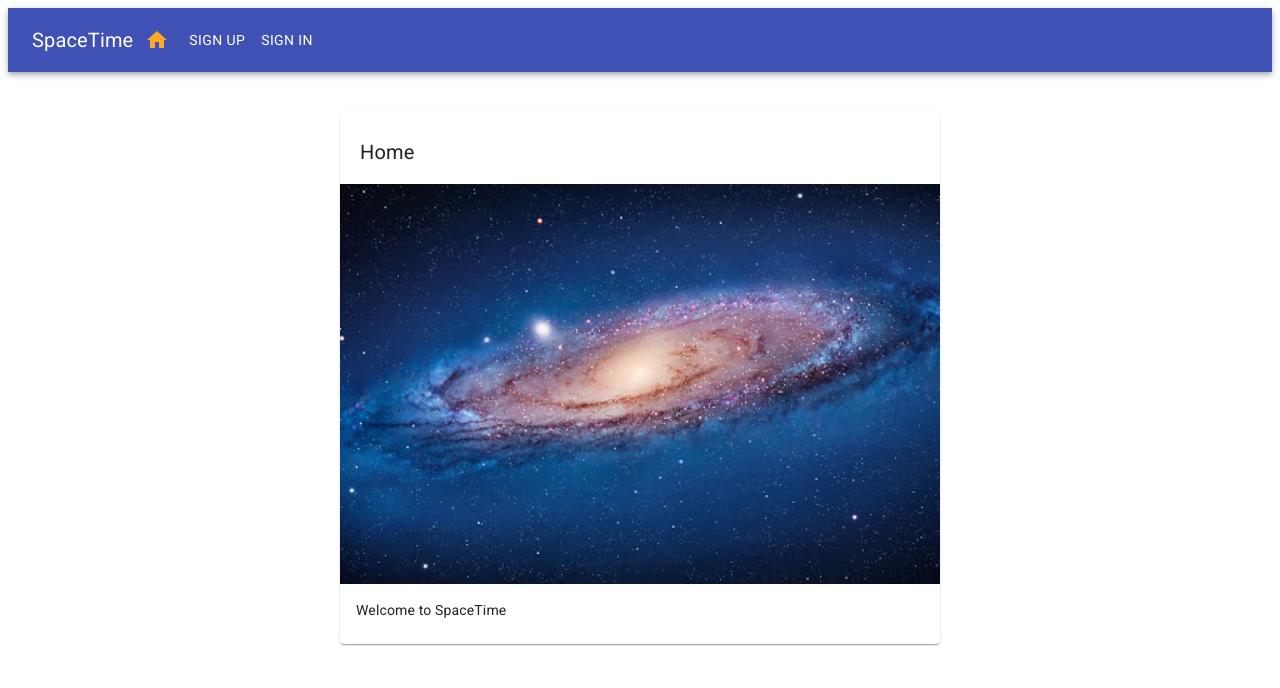
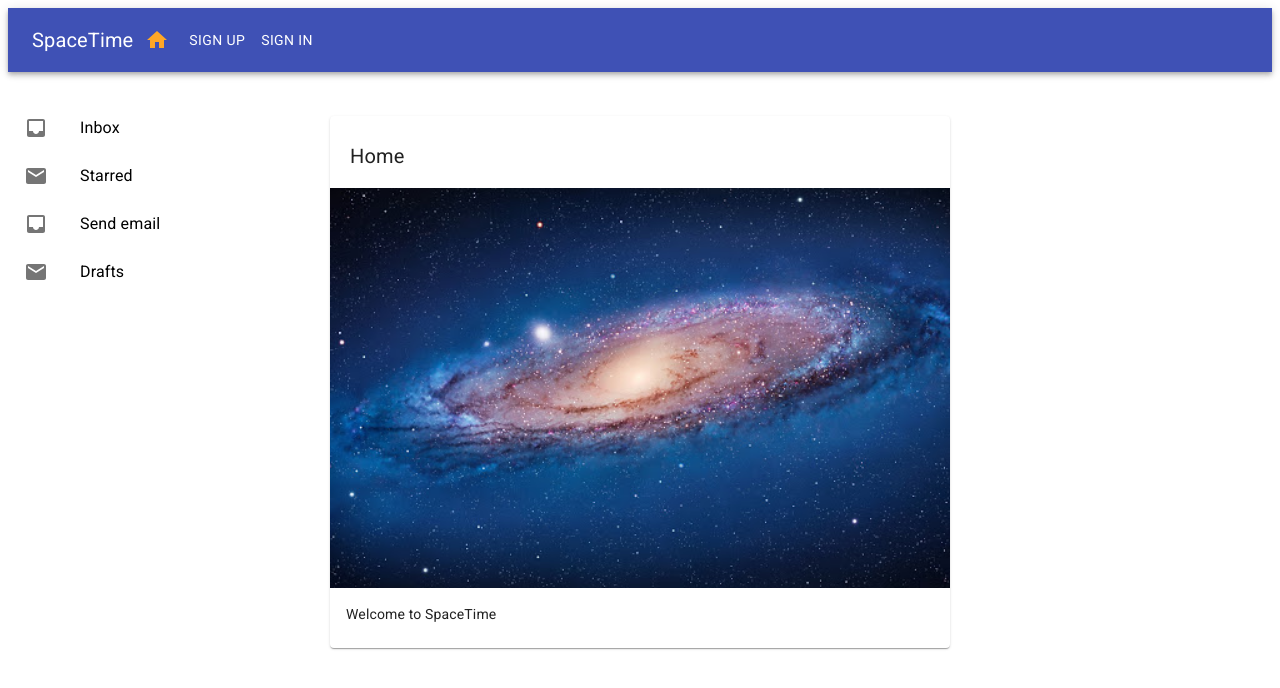
Before and after one commit to definevalue/SpaceTime, a React (Create React App) app in the folder frontend/: page / in a window 1280 px wide. Shown: the top 688 px of the page. Built offline with nearby package versions, Linux system fonts and the light colour scheme.

Commit message:
initial version of sidebar

```diff
--- a/frontend/src/Router.js
+++ b/frontend/src/Router.js
@@ -1,16 +1,25 @@
 import React from 'react';
 import {Route, Switch} from 'react-router-dom';
+import Grid from '@material-ui/core/Grid';
 import Home from './shared/Home';
 import UserList from './userComponent/UserList';
 import Signup from './userComponent/Signup';
 import Signin from './authComponent/Signin';
 import Profile from './userComponent/Profile';
 import Navigation from './shared/Navigation';
+import SideBar from './shared/SideBar';
 
 const Router = () => {
     return(
         <div>
+            <Grid container spacing={3}>
+                <Grid item xs={12}>
                     <Navigation />
+                </Grid>
+                <Grid item xs={3}>
+                    <SideBar />
+                </Grid>
+                <Grid item xs={6}>
                     <Switch>
                         <Route exact path="/" component={Home} />
                         <Route path="/users" component={UserList}/>
@@ -18,6 +27,11 @@ const Router = () => {
                         <Route path="/signin" component={Signin} />
                         <Route path="/user/:userId" component={Profile}/>
                     </Switch>
+                </Grid>
+                <Grid item xs={3}>
+
+                </Grid>
+            </Grid>
         </div>
     );
 }
--- a/frontend/src/shared/Home.js
+++ b/frontend/src/shared/Home.js
@@ -9,9 +9,9 @@ import galaxy from './../assets/images/galaxy.jpg';
 //custom styles
 const useStyles = makeStyles(theme => ({
     card: {
-        maxWidth: 600,
+        maxWidth: 800,
         margin: 'auto',
-        marginTop: theme.spacing(5)
+        marginTop: theme.spacing(2.5)
     },
     title: {
         padding:`${theme.spacing(3)}px ${theme.spacing(2.5)}px ${theme.spacing(2)}px`,
--- a/frontend/src/shared/SideBar.js
+++ b/frontend/src/shared/SideBar.js
@@ -0,0 +1,33 @@
+import React from 'react';
+import List from '@material-ui/core/List';
+import ListItem from '@material-ui/core/ListItem';
+import ListItemIcon from '@material-ui/core/ListItemIcon';
+import InboxIcon from '@material-ui/icons/Inbox';
+import MailIcon from '@material-ui/icons/Mail';
+import ListItemText from '@material-ui/core/ListItemText';
+import { makeStyles } from '@material-ui/core/styles';
+
+const useStyles = makeStyles(theme => ({
+    sideBar: {
+        maxWidth: 300,
+        margin: 'auto',
+    }
+}));
+
+const SideBar = () => {
+    const classes = useStyles();
+    return(
+        <div>
+            <List className={classes.sideBar}>
+                {['Inbox', 'Starred', 'Send email', 'Drafts'].map((text, index) => (
+                    <ListItem button key={text}>
+                        <ListItemIcon>{index % 2 === 0 ? <InboxIcon /> : <MailIcon />}</ListItemIcon>
+                        <ListItemText primary={text} />
+                    </ListItem>
+                ))}
+            </List>
+        </div>
+    )
+}
+
+export default SideBar;
--- a/frontend/src/userComponent/Profile.js
+++ b/frontend/src/userComponent/Profile.js
@@ -77,17 +77,7 @@ const Profile = ({ match }) => {
         </ListItemAvatar>
         <ListItemText primary={user.name} secondary={user.email}/>
         </ListItem>
-        { auth.isAuthenticated().user && auth.isAuthenticated().user._id ===
-user._id &&
- (<ListItemSecondaryAction>
- <Link to={"/user/edit/" + user._id}>
- <IconButton aria-label="Edit" color="primary">
- <Edit/>
- </IconButton>
- </Link>
- <DeleteUser userId={user._id}/>
- </ListItemSecondaryAction>)
-}
+
 
         <Divider/>
         <ListItem>
```
Lines whose indentation alone changed are shown as unchanged.
